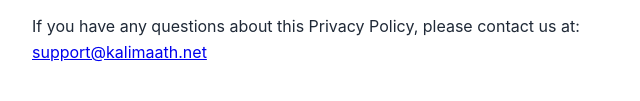
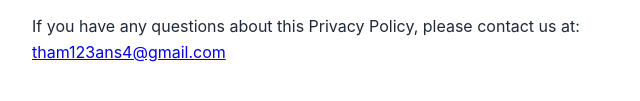
Before and after one commit to tham123ans1/homeslate-privacy, a plain HTML site: page index.html in a window 1280 px wide. Shown: the part 1119-1220 px from the top of the page, 248-888 px from the left. Drawn offline with Linux system fonts and the light colour scheme.

Commit message:
Update index.html

```diff
--- a/index.html
+++ b/index.html
@@ -64,7 +64,7 @@
   <h2>6. Contact Us</h2>
   <p>
     If you have any questions about this Privacy Policy, please contact us at:
-    <a href="mailto:support@kalimaath.net">support@kalimaath.net</a>
+    <a href="mailto:tham123ans4@gmail.com">tham123ans4@gmail.com</a>
   </p>
 </body>
 </html>
```
